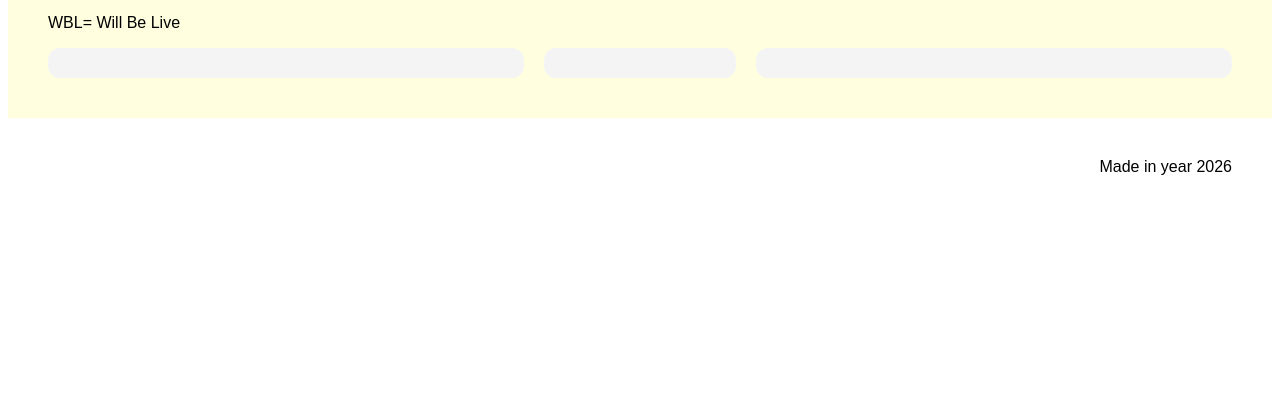
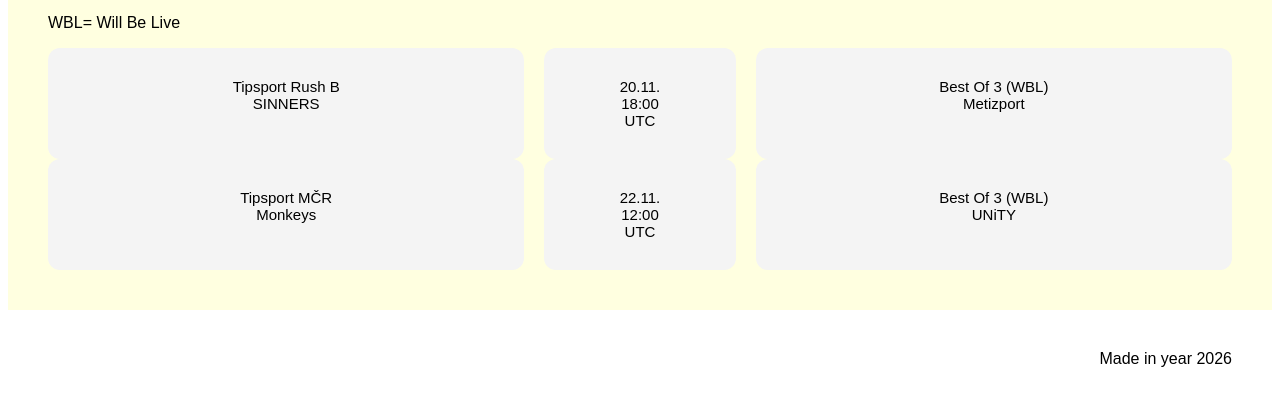
Before and after one commit to fragbase/fragbase.github.io, a plain HTML site: page u_events.html in a window 1280 px wide. Shown: the part 201-606 px from the top of the page. Drawn offline with Linux system fonts and the light colour scheme.

Commit message:
New Matches
Added upcoming matches to the events page.

```diff
--- a/u_events.html
+++ b/u_events.html
@@ -24,13 +24,24 @@
         <p>WBL= Will Be Live</p>
         <div class="kontejner">
             <div class="sloupec le">
-
+                <p>Tipsport Rush B<br>SINNERS</p>
             </div>
             <div class="sloupec se">
-
+                <p>20.11.<br>18:00<br>UTC</p>
             </div>
             <div class="sloupec pe">
-
+                <p>Best Of 3 (WBL)<br>Metizport</p>
+            </div>
+        </div>
+        <div class="kontejner">
+            <div class="sloupec le">
+                <p>Tipsport MČR<br>Monkeys</p>
+            </div>
+            <div class="sloupec se">
+                <p>22.11.<br>12:00<br>UTC</p>
+            </div>
+            <div class="sloupec pe">
+                <p>Best Of 3 (WBL)<br>UNiTY</p>
             </div>
         </div>
     </main>
```
